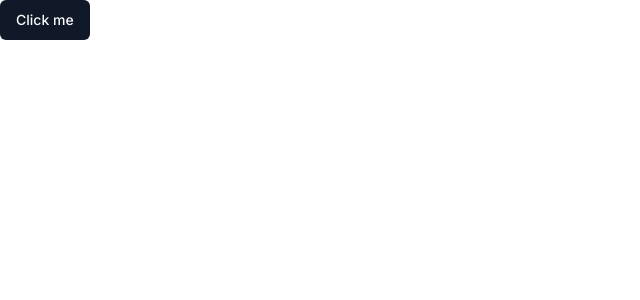
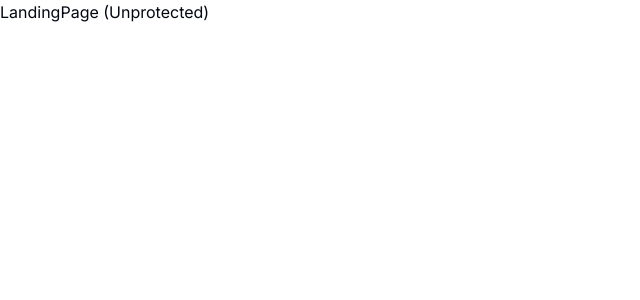
Before and after one commit to kalibani/HireFazz, a Next.js app: page / in a window 1280 px wide. Shown: the top 300 px of the page, without its empty margins (0-640 px from the left). Built offline with nearby package versions, Linux system fonts and the light colour scheme.

Commit message:
create authentication with clerk

```diff
--- /dev/null
+++ b/app/(auth)/(routes)/sign-in/[[...sign-in]]/page.tsx
@@ -0,0 +1,5 @@
+import { SignIn } from "@clerk/nextjs";
+
+export default function Page() {
+  return <SignIn />;
+}
--- /dev/null
+++ b/app/(auth)/(routes)/sign-up/[[...sign-up]]/page.tsx
@@ -0,0 +1,5 @@
+import { SignUp } from "@clerk/nextjs";
+
+export default function Page() {
+  return <SignUp />;
+}
--- /dev/null
+++ b/app/(auth)/layout.tsx
@@ -0,0 +1,13 @@
+import React, { ReactNode } from "react";
+
+type Props = {
+  children: ReactNode;
+};
+
+const AuthLayout = ({ children }: Props) => {
+  return (
+    <div className="flex justify-center items-center h-full">{children}</div>
+  );
+};
+
+export default AuthLayout;
--- /dev/null
+++ b/app/(dashboard)/(routes)/dashboard/page.tsx
@@ -0,0 +1,9 @@
+// import { Button } from "@/components/ui/button";
+
+type Props = {};
+
+const DashboardPage = (props: Props) => {
+  return <div>Dashboard (Protected)</div>;
+};
+
+export default DashboardPage;
--- /dev/null
+++ b/app/(landing)/page.tsx
@@ -0,0 +1,7 @@
+type Props = {};
+
+const LandingPage = (props: Props) => {
+  return <div>LandingPage (Unprotected)</div>;
+};
+
+export default LandingPage;
--- a/app/globals.css
+++ b/app/globals.css
@@ -1,6 +1,12 @@
 @tailwind base;
 @tailwind components;
 @tailwind utilities;
+
+html,
+body,
+:root {
+  height: 100%;
+}
 
 @layer base {
   :root {
--- a/app/layout.tsx
+++ b/app/layout.tsx
@@ -1,22 +1,25 @@
-import './globals.css'
-import type { Metadata } from 'next'
-import { Inter } from 'next/font/google'
+import "./globals.css";
+import type { Metadata } from "next";
+import { Inter } from "next/font/google";
+import { ClerkProvider } from "@clerk/nextjs";
 
-const inter = Inter({ subsets: ['latin'] })
+const inter = Inter({ subsets: ["latin"] });
 
 export const metadata: Metadata = {
-  title: 'Create Next App',
-  description: 'Generated by create next app',
-}
+  title: "Genio",
+  description: "Image, Video, Music and Code Generation. 100% Free",
+};
 
 export default function RootLayout({
   children,
 }: {
-  children: React.ReactNode
+  children: React.ReactNode;
 }) {
   return (
-    <html lang="en">
-      <body className={inter.className}>{children}</body>
-    </html>
-  )
+    <ClerkProvider>
+      <html lang="en">
+        <body className={inter.className}>{children}</body>
+      </html>
+    </ClerkProvider>
+  );
 }
--- a/app/page.tsx
+++ /dev/null
@@ -1,5 +0,0 @@
-import { Button } from "@/components/ui/button";
-
-export default function Home() {
-  return <Button>Click me</Button>;
-}
--- a/package.json
+++ b/package.json
@@ -9,6 +9,7 @@
     "lint": "next lint"
   },
   "dependencies": {
+    "@clerk/nextjs": "^4.23.0",
     "@radix-ui/react-slot": "^1.0.2",
     "@types/node": "20.4.4",
     "@types/react": "18.2.15",
```
Also changed, not shown: middleware.ts (added, +12 -0 lines), 2 other files (tests, documents, lock files or other folders).
